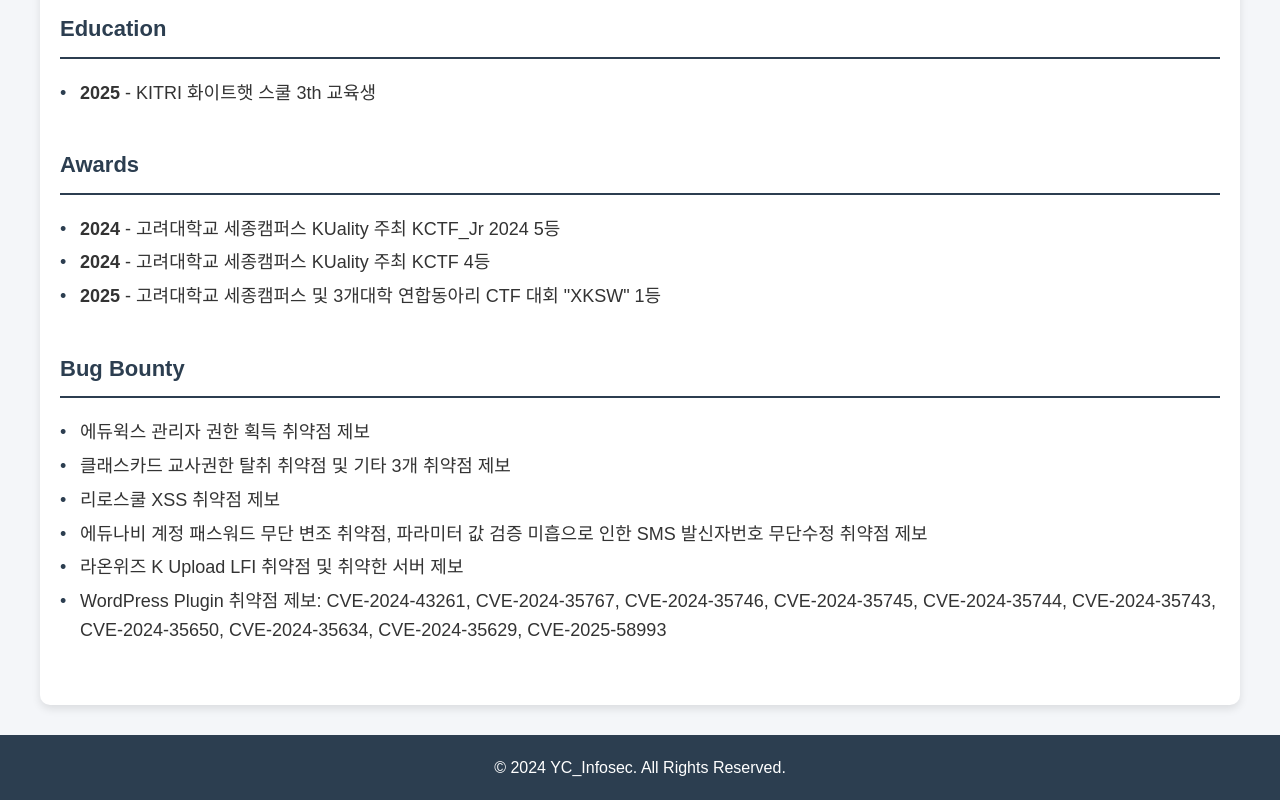
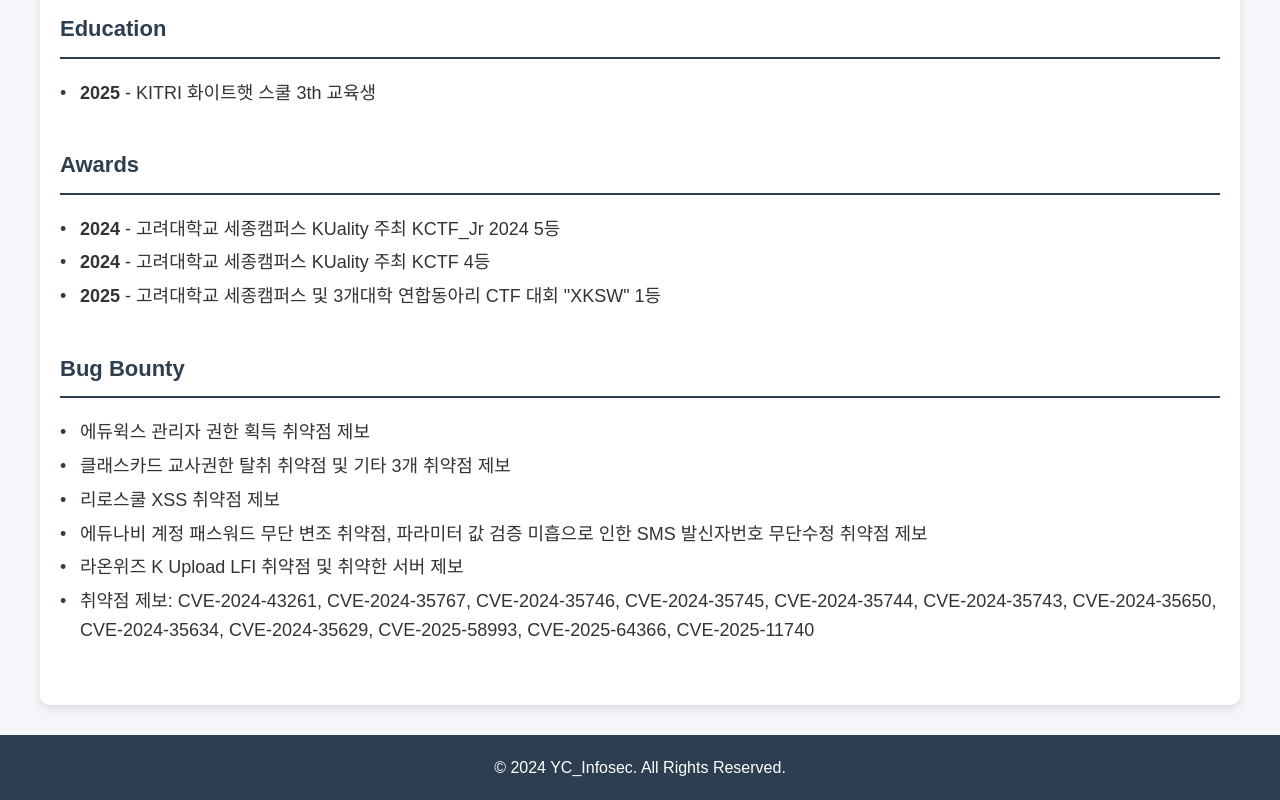
Before and after one commit to Dipper37701/YC_Infosec, a plain HTML site: page index.html in a window 1280 px wide. Shown: the part 420-1220 px from the top of the page. Drawn offline with Linux system fonts and the light colour scheme.

Commit message:
Revise vulnerability report list in index.html
Updated the list of reported vulnerabilities in index.html.

```diff
--- a/index.html
+++ b/index.html
@@ -139,7 +139,7 @@
                 <li>리로스쿨 XSS 취약점 제보</li>
                 <li>에듀나비 계정 패스워드 무단 변조 취약점, 파라미터 값 검증 미흡으로 인한 SMS 발신자번호 무단수정 취약점 제보</li>
                 <li>라온위즈 K Upload LFI 취약점 및 취약한 서버 제보</li>
-                <li>WordPress Plugin 취약점 제보: CVE-2024-43261, CVE-2024-35767, CVE-2024-35746, CVE-2024-35745, CVE-2024-35744, CVE-2024-35743, CVE-2024-35650, CVE-2024-35634, CVE-2024-35629, CVE-2025-58993</li>
+                <li>취약점 제보: CVE-2024-43261, CVE-2024-35767, CVE-2024-35746, CVE-2024-35745, CVE-2024-35744, CVE-2024-35743, CVE-2024-35650, CVE-2024-35634, CVE-2024-35629, CVE-2025-58993, CVE-2025-64366, CVE-2025-11740</li>
             </ul>
         </div>
     </div>
```
